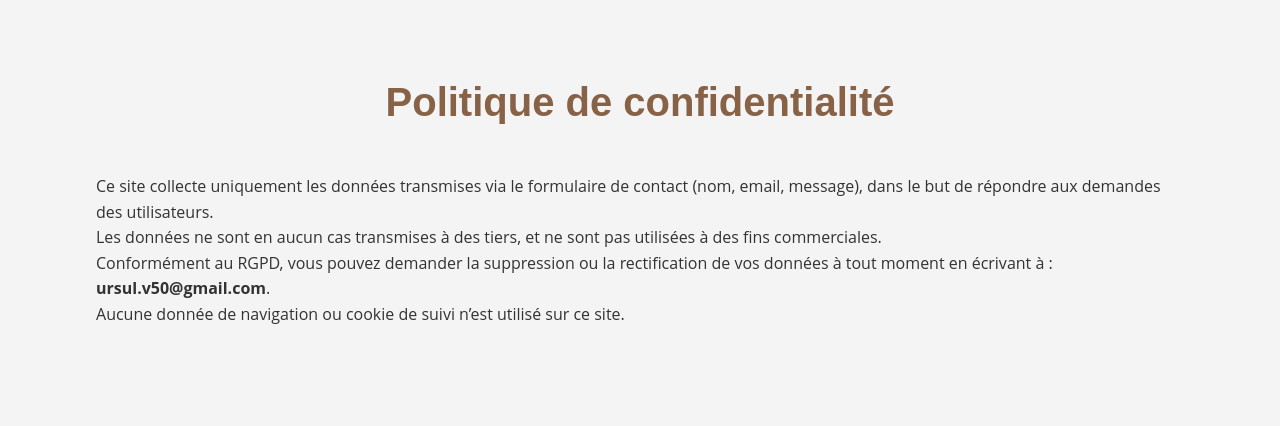
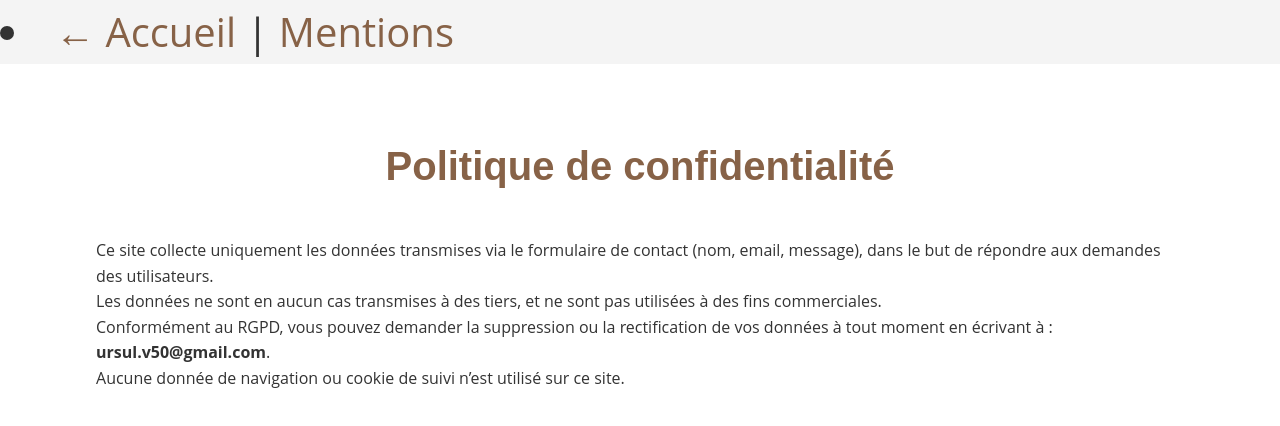
Before and after one commit to decorenova/Site-Joseph-Coiffure, a plain HTML site: page politique-confidentialite.html in a window 1280 px wide. Drawn offline with Linux system fonts and the light colour scheme.

Commit message:
Update politique-confidentialite.html

```diff
--- a/politique-confidentialite.html
+++ b/politique-confidentialite.html
@@ -6,6 +6,17 @@
   <title>Politique de confidentialité</title>
   <link rel="stylesheet" href="style.css" />
 </head>
+
+<header>
+  <nav>
+    <li style="font-size: 2.5rem; ">
+      <a  href="index.html"> ← Accueil </a>
+      |
+      <a href="mentions.html">Mentions</a>
+    </li>
+  </nav>
+</header>
+
 <body>
   <section class="section">
     <div class="container">
```
